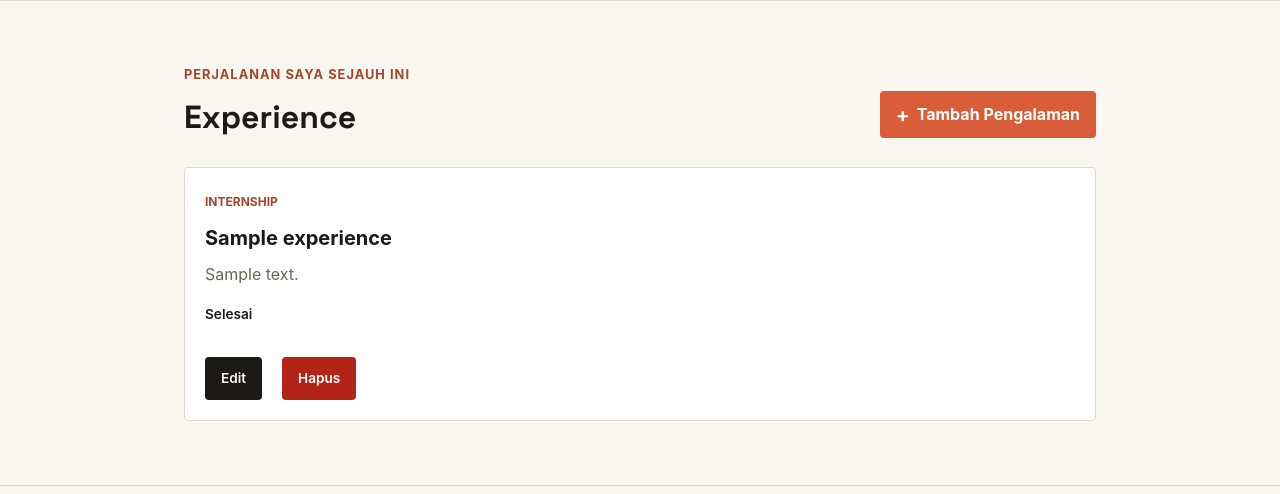
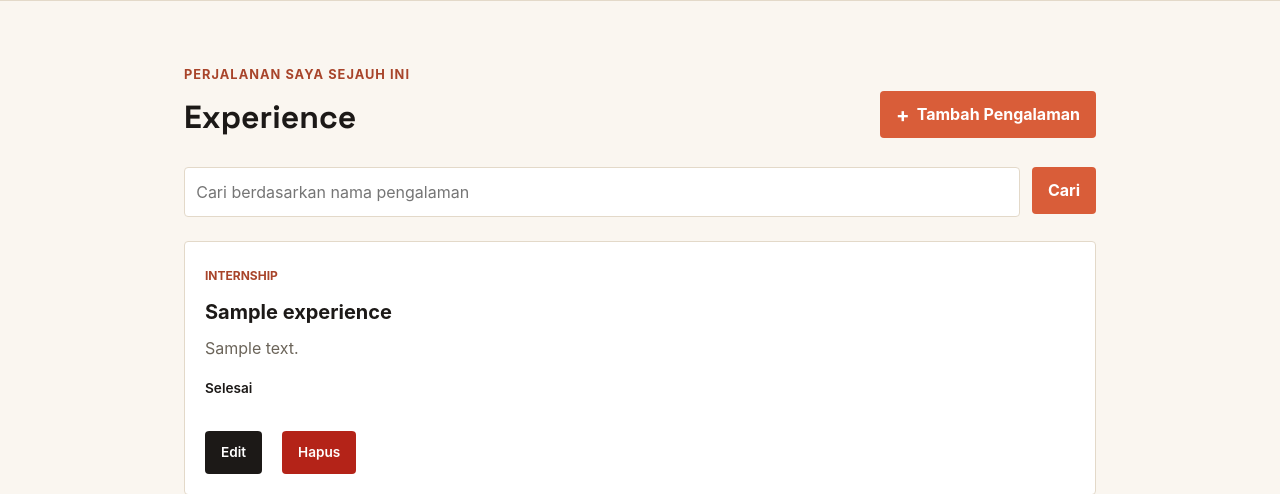
Before and after one commit to Otsukaax/myportofolio, a Django app: page /experience/ in a window 1280 px wide. Shown: the part 77-571 px from the top of the page. Run offline with Django 5.2, Linux system fonts and the light colour scheme; tables that the repository leaves empty hold one stand-in row (values such as "Sample post").

Commit message:
Add search filter for Experience

```diff
--- a/main/views.py
+++ b/main/views.py
@@ -22,7 +22,12 @@ def show_main(request):
 
 
 def get_experience_json(request):
+    title_query = request.GET.get("title", "").strip()
     experience_list = Experience.objects.all()
+
+    if title_query:
+        experience_list = experience_list.filter(title__icontains=title_query)
+
     experience_json = serializers.serialize("json", experience_list)
     return HttpResponse(experience_json, content_type="application/json")
 
@@ -35,10 +40,12 @@ def show_experience(request):
         json_response.content.decode("utf-8"),
     )
     experience_list = [exp_entry.object for exp_entry in deserialized_experiences]
+    title_query = request.GET.get("title", "").strip()
 
     context = {
         "name": "Azka Nur Jauhar",
         "experience_list": experience_list,
+        "title_query": title_query,
     }
     return render(request, "experience.html", context)
 
--- a/templates/experience.html
+++ b/templates/experience.html
@@ -19,6 +19,18 @@
                         Tambah Pengalaman
                     </a>
                 </div>
+
+                <form method="get"
+                      action="{% url 'main:show_experience' %}"
+                      class="education-search">
+                    <input type="search"
+                           name="title"
+                           value="{{ title_query }}"
+                           placeholder="Cari berdasarkan nama pengalaman"
+                           class="education-search__input"
+                           aria-label="Cari berdasarkan nama pengalaman">
+                    <button type="submit" class="button">Cari</button>
+                </form>
 
                 <div class="experience-grid">
                     {% for experience in experience_list %}
@@ -45,9 +57,11 @@
                         </div>
                     </article>
                     {% empty %}
-                    <p class="empty-state">
-                        Belum ada pengalaman yang ditambahkan.
-                    </p>
+                    {% if title_query %}
+                        <p class="empty-state">Tidak ada pengalaman dengan nama tersebut.</p>
+                    {% else %}
+                        <p class="empty-state">Belum ada pengalaman yang ditambahkan.</p>
+                    {% endif %}
                     {% endfor %}
                 </div>
             </div>
```
